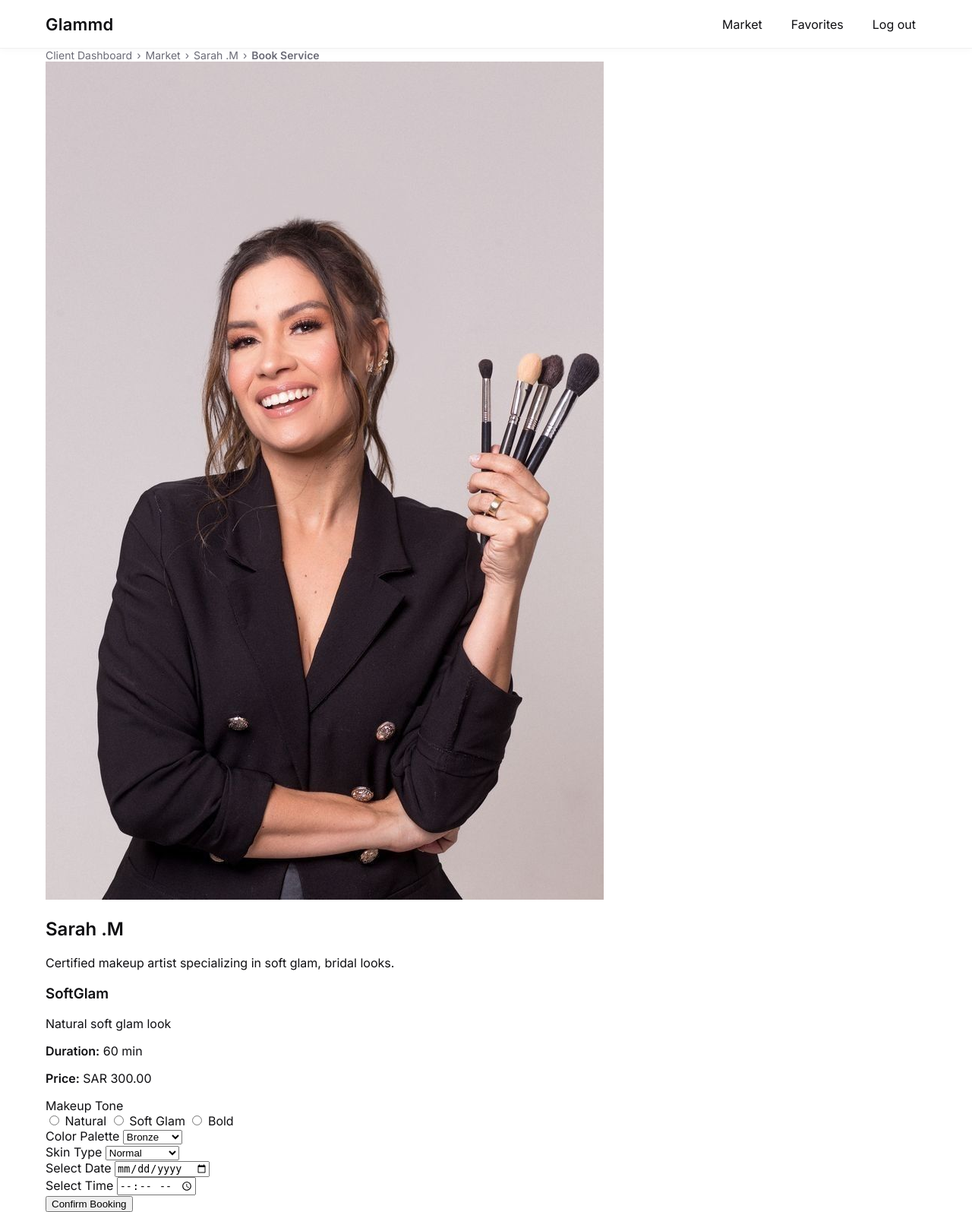
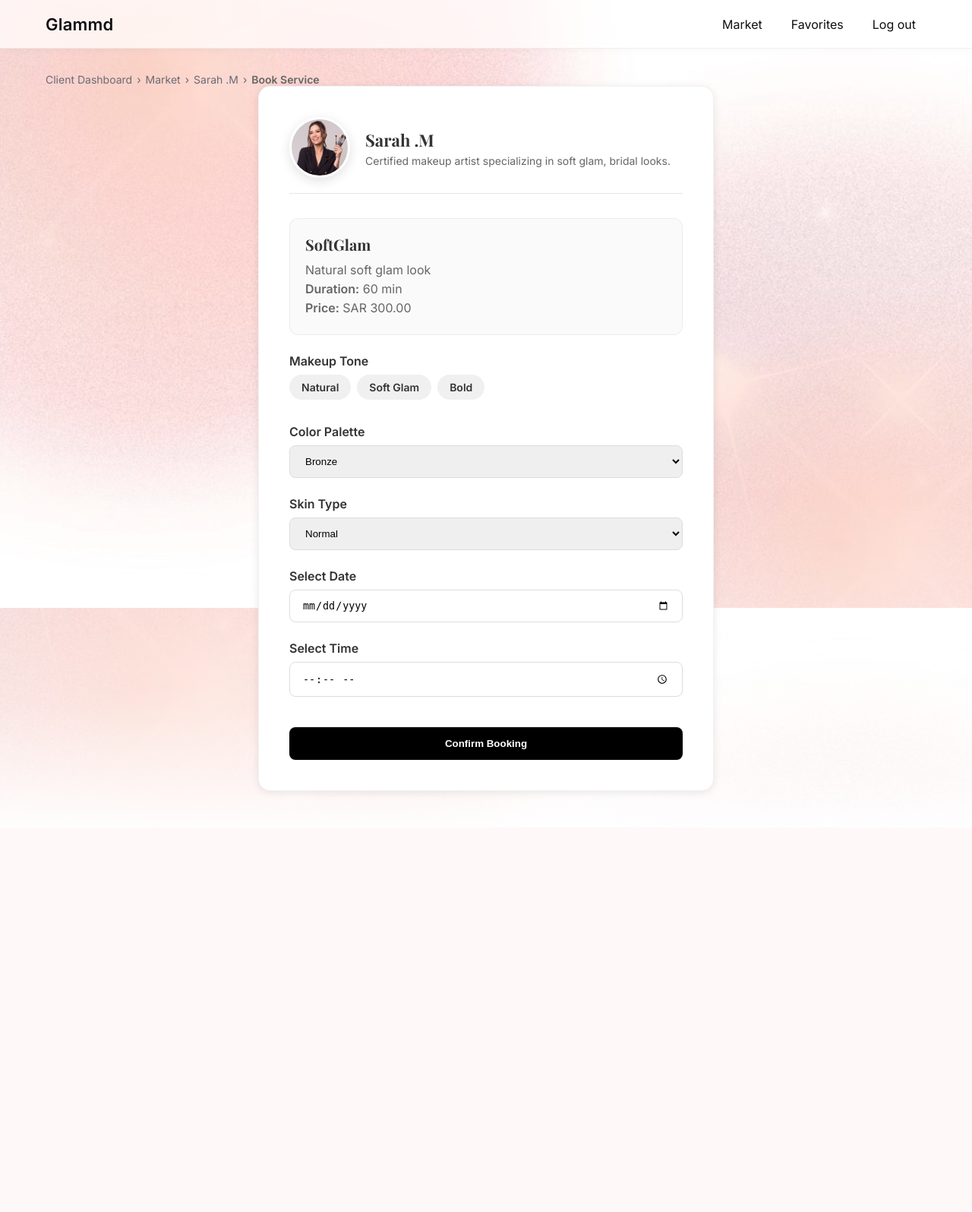
Before and after one commit to DanaZaid5/software-project, a PHP site: page /booking.php?service=1 in a window 1280 px wide. Shown: the whole page at 76% size. After the commit the page ends 1045 px from the top, so only its background shows below. Run offline with PHP 8.4, Linux system fonts and the light colour scheme; data comes from the database, SQL or seed files in the repository; some web fonts are replaced.

Commit message:
Refactor booking process and enhance UI
Updated booking logic and improved UI elements.

```diff
--- a/intial/booking.php
+++ b/intial/booking.php
@@ -39,7 +39,7 @@
     $professional_id = $service['professional_id'];
     $service_id = $service['service_id'];
 
-    // Dynamic fields
+    // Dynamic notes
     $notes = "";
 
     if ($service['category'] === "Makeup") {
@@ -58,7 +58,7 @@
     if ($service['category'] === "Nails") {
         $shape = $_POST['shape'] ?? "";
         $finish = $_POST['finish'] ?? "";
-        $nail_art = $_POST['nail_art'] ?? "no";
+        $nail_art = $_POST['nail_art'] ?? "No";
         $notes = "Shape: $shape | Finish: $finish | Nail Art: $nail_art";
     }
 
@@ -100,7 +100,7 @@
     );
 
     if (mysqli_stmt_execute($stmt)) {
-        header("Location: clientdashboard.php?booked=1");
+        header("Location: booking.php?service=$service_id&success=1");
         exit;
     } else {
         die("Booking failed.");
@@ -118,8 +118,196 @@
   <link rel="stylesheet" href="common.css">
 
 <style>
-/* YOUR CSS — UNTOUCHED */
-<?php /* I am NOT modifying your CSS. It stays exactly as you sent it. */ ?>
+/* ——— HERO BACKGROUND ——— */
+.page {
+  position: relative;
+  min-height: 100vh;
+  background-image:
+    linear-gradient(rgba(255,255,255,0.20), rgba(255,255,255,0.25)),
+    url("img/download.jpeg");
+  background-size: cover;
+  background-position: center 20%;
+  background-attachment: fixed;
+}
+
+.page::before {
+  content: "";
+  position: absolute;
+  inset: 0;
+  background: linear-gradient(
+    to bottom,
+    rgba(255,255,255,0) 0%,
+    rgba(255,255,255,0) 60%,
+    rgba(255,255,255,0.4) 85%,
+    rgba(255,255,255,0.95) 100%
+  );
+  pointer-events: none;
+}
+
+body {
+  background: #f8f8f8;
+  margin: 0;
+  font-family: 'Inter', sans-serif;
+}
+
+/* ——— BOOKING CARD ——— */
+.booking-container {
+  background: #fff;
+  border-radius: 1rem;
+  padding: 2.5rem;
+  box-shadow: 0 2px 12px rgba(0,0,0,0.09);
+  max-width: 600px;
+  margin: 0 auto 3rem;
+  position: relative;
+  z-index: 2;
+  border: 1px solid rgba(0,0,0,0.05);
+}
+
+.booking-header {
+  display: flex;
+  align-items: center;
+  gap: 1.25rem;
+  margin-bottom: 2rem;
+  padding-bottom: 1.25rem;
+  border-bottom: 1px solid rgba(0,0,0,0.1);
+}
+
+.booking-header img {
+  width: 5rem;
+  height: 5rem;
+  border-radius: 50%;
+  object-fit: cover;
+  border: 3px solid white;
+  box-shadow: 0 4px 15px rgba(0,0,0,0.12);
+}
+
+.info h2 {
+  margin: 0;
+  font-size: 1.375rem;
+  color: #333;
+  font-weight: 700;
+  font-family: 'Playfair Display', serif;
+}
+
+.info p {
+  margin: 0.25rem 0 0;
+  color: #666;
+  font-size: 0.875rem;
+}
+
+/* ——— SERVICE DETAILS ——— */
+.service-details {
+  margin: 1.5rem 0;
+  padding: 1.25rem;
+  background: #fafafa;
+  border-radius: 0.75rem;
+  border: 1px solid rgba(0,0,0,0.05);
+}
+
+.service-details h3 {
+  margin: 0 0 0.625rem;
+  font-size: 1.25rem;
+  color: #333;
+  font-family: 'Playfair Display', serif;
+}
+
+.service-details p {
+  margin: 0.3125rem 0;
+  color: #666;
+}
+
+/* ——— FORM ——— */
+.form-group {
+  margin-bottom: 1.5rem;
+}
+
+.form-group label {
+  font-weight: 600;
+  margin-bottom: 0.5rem;
+  display: block;
+  color: #333;
+}
+
+.form-input, select {
+  width: 100%;
+  padding: 0.75rem 1rem;
+  border-radius: 0.5rem;
+  border: 1px solid #ddd;
+  outline: none;
+}
+
+/* Tag-style options */
+.tags {
+  display: flex;
+  flex-wrap: wrap;
+  gap: 0.5rem;
+}
+
+.tag {
+  padding: 0.5rem 1rem;
+  background: #f0f0f0;
+  border-radius: 1.25rem;
+  cursor: pointer;
+  font-size: 0.875rem;
+  transition: 0.2s;
+}
+
+.tag input {
+  display: none;
+}
+
+.tag:has(input:checked) {
+  background: #000;
+  color: #fff;
+}
+
+/* ——— BUTTON ——— */
+.submit-btn {
+  width: 100%;
+  padding: 0.875rem;
+  background: #000;
+  color: white;
+  border-radius: 0.5rem;
+  border: none;
+  cursor: pointer;
+  font-weight: 600;
+  margin-top: 1rem;
+  transition: 0.2s;
+}
+
+.submit-btn:hover {
+  opacity: 0.9;
+}
+
+/* ——— POPUP ——— */
+.popup {
+  display: none;
+  position: fixed;
+  inset: 0;
+  background: rgba(0,0,0,0.7);
+  justify-content: center;
+  align-items: center;
+  z-index: 2000;
+  backdrop-filter: blur(4px);
+}
+
+.popup.active {
+  display: flex;
+}
+
+.popup-content {
+  background: white;
+  padding: 2.5rem;
+  border-radius: 1rem;
+  text-align: center;
+  width: 90%;
+  max-width: 400px;
+}
+
+.popup h2 {
+  font-family: 'Playfair Display', serif;
+  margin-bottom: 1rem;
+}
 </style>
 </head>
 
@@ -139,15 +327,12 @@
 <main class="page">
     <div class="container">
 
-      <div class="breadcrumbs">
-        <a href="clientdashboard.php">Client Dashboard</a>
-        <span>›</span>
-        <a href="MarketPlace.php">Market</a>
-        <span>›</span>
+      <div class="breadcrumbs" style="margin-top:2rem; color:#666;">
+        <a href="clientdashboard.php">Client Dashboard</a> ›
+        <a href="MarketPlace.php">Market</a> ›
         <a href="services.php?professional_id=<?= $service['professional_id'] ?>">
             <?= htmlspecialchars($service['professional_name']) ?>
-        </a>
-        <span>›</span>
+        </a> ›
         <strong>Book Service</strong>
       </div>
 
@@ -155,7 +340,7 @@
 
         <!-- HEADER -->
         <div class="booking-header">
-          <img src="img/<?= htmlspecialchars($service['pro_img']) ?>" alt="<?= $service['professional_name'] ?>">
+          <img src="img/<?= htmlspecialchars($service['pro_img']) ?>" alt="">
           <div class="info">
             <h2><?= htmlspecialchars($service['professional_name']) ?></h2>
             <p><?= htmlspecialchars($service['bio']) ?></p>
@@ -202,7 +387,6 @@
                     <option>Combination</option>
                 </select>
             </div>
-
         <?php endif; ?>
 
         <?php if ($service['category'] === "Hair"): ?>
@@ -301,5 +485,25 @@
     </div>
 </main>
 
+<!-- SUCCESS POPUP -->
+<div class="popup" id="popup">
+  <div class="popup-content">
+    <div style="font-size:3rem; margin-bottom:1rem; color:#4CAF50;">✓</div>
+    <h2>Your appointment has been confirmed.</h2>
+    <p style="color:#666;">Redirecting to your dashboard...</p>
+  </div>
+</div>
+
+<script>
+// Show popup on success
+<?php if (isset($_GET['success'])): ?>
+  const popup = document.getElementById('popup');
+  popup.classList.add('active');
+  setTimeout(() => {
+    window.location.href = 'clientdashboard.php';
+  }, 2500);
+<?php endif; ?>
+</script>
+
 </body>
 </html>
```
